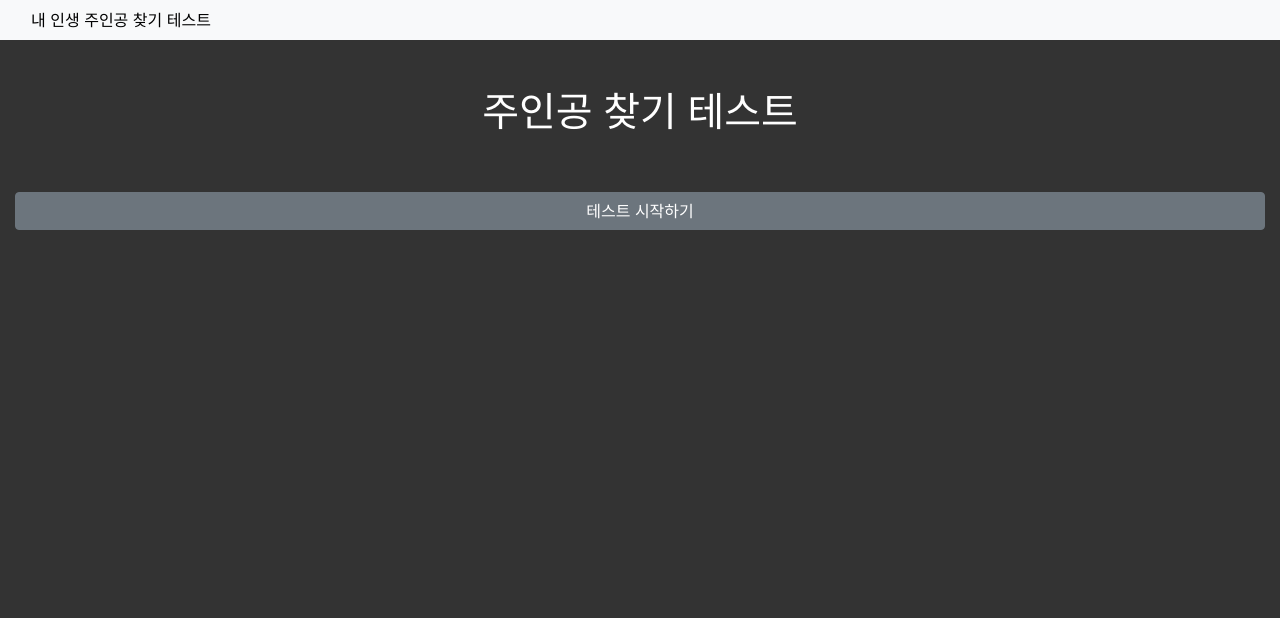
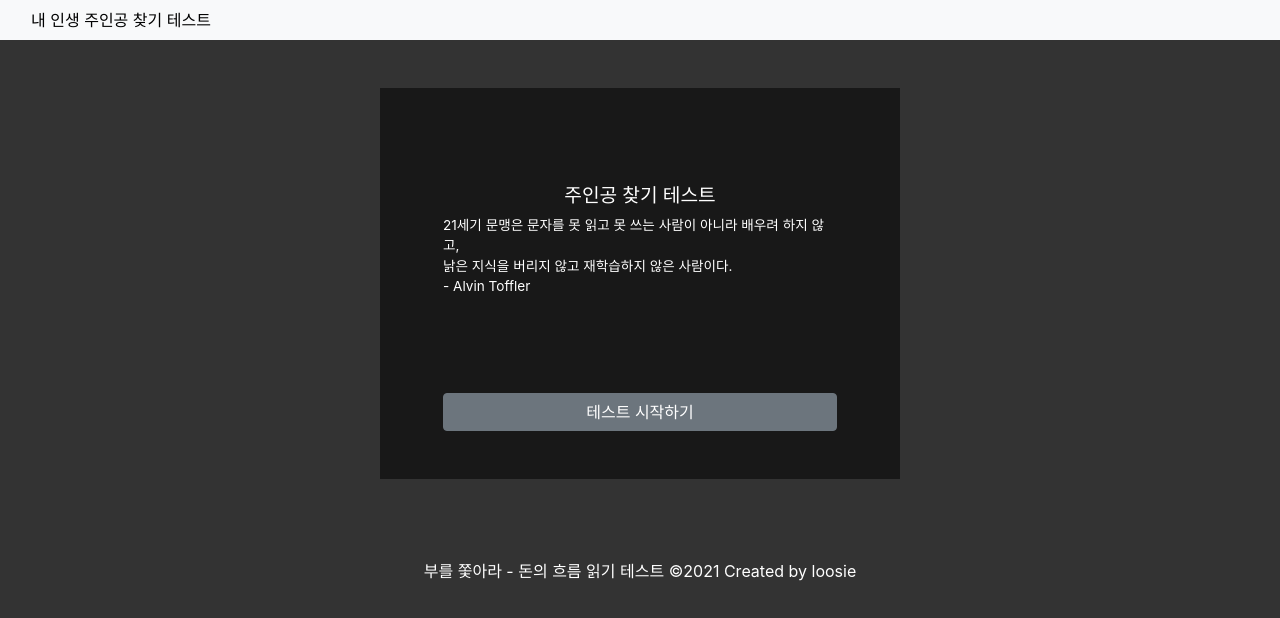
Before and after one commit to loosie/rich-test-deployment, a Next.js app: page / in a window 1280 px wide. Shown: the top 618 px of the page. Built offline with nearby package versions, Linux system fonts and the light colour scheme.

Commit message:
#css styling

```diff
--- a/components/InfoCard.js
+++ b/components/InfoCard.js
@@ -1,6 +1,8 @@
-import PropTypes from 'prop-types';
 import { useCallback, useState } from 'react';
 import QuestionCard from './Question/QuestionCard';
+import { Layout } from 'antd';
+
+const { Content, Footer } = Layout;
 
 const InfoCard = () => {
 
@@ -12,17 +14,41 @@ const InfoCard = () => {
         }, []);
 
     return (
-        <>
+        <Layout className="layout"
+
+        >
+
+            <Content
+
+                style={{ minHeight: '0', width: '520px', margin: '3rem 1rem 0' }}
+            >
+
+                <div className="site-layout-background" style={{ width: '100%', padding: '24', minHeight: '360', background: '#181818' }}>
                     {showing ?
                         <article className="start" >
 
+                            <div className="global-wrapper info">
                                 <h1 className="mt-5 text-center">주인공 찾기 테스트</h1>
-                    <button type="button" className="btn btn-secondary mt-5" onClick={onStart}>테스트 시작하기</button>
+                                <p>21세기 문맹은 문자를 못 읽고 못 쓰는 사람이 아니라 배우려 하지 않고,</p>
+                                <p>낡은 지식을 버리지 않고 재학습하지 않은 사람이다.</p>
+                                <p>- Alvin Toffler</p>
+                            </div>
+                            <button type="button" className="btn btn-secondary m-5" onClick={onStart}>테스트 시작하기</button>
                         </article>
+
                         :
                         <QuestionCard />
                     }
-        </>
+                </div>
+
+            </Content>
+            {/* // <Content style={{ padding: '0 50px' }}>
+
+                // </Content> */}
+
+
+            <Footer style={{ marginTop: '10vh', textAlign: 'center', fontSize: '1rem' }} > 부를 쫓아라 - 돈의 흐름 읽기 테스트 ©2021 Created by loosie</Footer>
+        </Layout >
     )
 };
 
--- a/components/Navbar.js
+++ b/components/Navbar.js
@@ -1,11 +1,10 @@
-import PropTypes from 'prop-types';
 import Link from 'next/link';
 
 const Navbar = () => {
 
 
     return (
-        <div>
+        <div style={{ width: '100%' }}>
             <nav className="navbar navbar-light bg-light">
                 <div className="container-fluid">
                     <Link className="navbar-brand" href="/">
--- a/components/Question/QuestionCard.js
+++ b/components/Question/QuestionCard.js
@@ -1,4 +1,3 @@
-import PropTypes from 'prop-types';
 import { useCallback, useState, useEffect } from 'react';
 import questionData from './Data';
 import styled from 'styled-components';
@@ -122,14 +121,22 @@ const QuestionCard = () => {
 
     return (
         <>
-            <article className="question">
+            <article className="question" style={{
+                margin: '2rem 0.5rem',
+                minHeight: '280px',
+                padding: '1rem 2rem 2rem',
+                // background: '#5e5e5e'
+            }} >
 
-                <div className="progress mt-5">
+                <div className="progress mt-3">
                     <Progress idx={idx} className="progress-bar progress-bar-striped" role="progressbar" rate={idx} />
                 </div>
-                <h2 id="title" className="text-center mt-5">{title}</h2>
+                <div className="global-wrapper">
+                    <p id="title" className="text-center mt-5">{title}</p>
+                </div>
 
                 {/* <input id="type" type="hidden" value="EI" /> */}
+
                 <button id="A" type="button" value={type} className="btn btn-light mt-5" onClick={onNextA}>{A}</button>
                 <button id="B" type="button" value={type} className="btn btn-dark mt-5" onClick={onNextB}>{B}</button>
                 {idx === questionData.length ?
--- a/package.json
+++ b/package.json
@@ -13,6 +13,7 @@
   "license": "ISC",
   "dependencies": {
     "@next/bundle-analyzer": "^10.1.3",
+    "antd": "^4.15.1",
     "bootstrap": "^4.5.3",
     "cross-env": "^7.0.3",
     "next": "^9.5.5",
--- a/styles.scss
+++ b/styles.scss
@@ -1,14 +1,49 @@
 $primary-color: #333;
+$--spacing-px: "1px";
+$--spacing-0: 0;
+$--spacing-1: 0.25rem;
+$--spacing-2: 0.5rem;
+$--spacing-3: 0.75rem;
+$--spacing-4: 1rem;
+$--spacing-5: 1.25rem;
+$--spacing-6: 1.5rem;
+$--spacing-8: 2rem;
+$--spacing-10: 2.5rem;
+$--spacing-12: 3rem;
+$--spacing-16: 4rem;
+$--spacing-20: 5rem;
+$--spacing-24: 6rem;
+$--spacing-32: 8rem;
+$--fontWeight-normal: 400;
+$--fontWeight-medium: 500;
+$--fontWeight-semibold: 600;
+$--fontWeight-bold: 700;
+$--fontWeight-extrabold: 800;
+$--fontWeight-black: 900;
+$--fontSize-root: 16px;
+$--lineHeight-none: 1;
+$--lineHeight-tight: 1.1;
+$--lineHeight-normal: 1.5;
+$--lineHeight-relaxed: 1.625;
+$--fontSize-0: 0.85rem;
+$--fontSize-1: 1rem;
+$--fontSize-2: 1.2rem;
+$--fontSize-3: 1.44rem;
+$--fontSize-4: 1.728rem;
+$--fontSize-5: 2.074rem;
+$--fontSize-6: 2.488rem;
+$--fontSize-7: 2.986rem;
 
 body {
-  // padding: 0;
-  // margin: 0;
+  padding: 0;
+  margin: 0;
   width: 100%;
-
 
   background-color: $primary-color;
   color : white;
 }
+
+
 
 article {
   padding-right: 15px;
@@ -19,14 +54,35 @@ article {
   flex-direction: column;
 }
 
-// .question {
-//   display: none;
-// }
+p {
+  text-align: left;
+  margin-bottom: 0;
+}
 
-// .result {
-//   display: none;
-// }
+.ant-layout {
+  display: flex;
+  align-items: center;
+  flex: auto;
+  flex-direction: column;
+  min-height: 100vh;
+}
 
-// .share {
-//   margin: 0 auto;
-// }
+h1 {
+  font-size: $--fontSize-2 !important;
+}
+
+.global-wrapper {
+  margin :0;
+  width: 100%;
+  padding : $--spacing-12;
+}
+
+.info {
+  text-align: center;
+  font-size: $--fontSize-0;
+}
+
+.global-wrapper p{
+  margin :0;
+  // white-space: pre-wrap;
+}
```
Also changed, not shown: 1 other file (tests, documents, lock files or other folders). Lines whose indentation alone changed are shown as unchanged.
